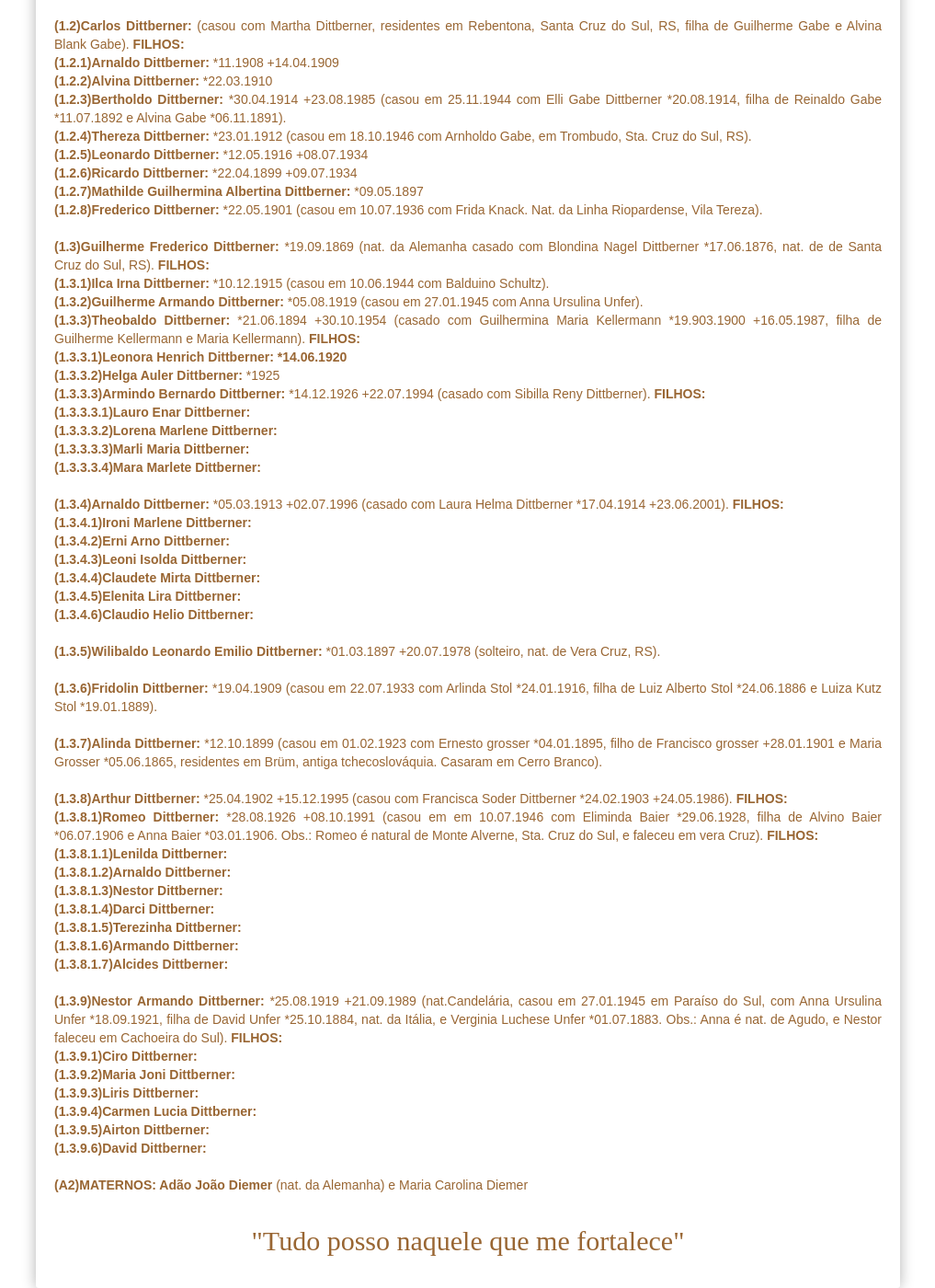
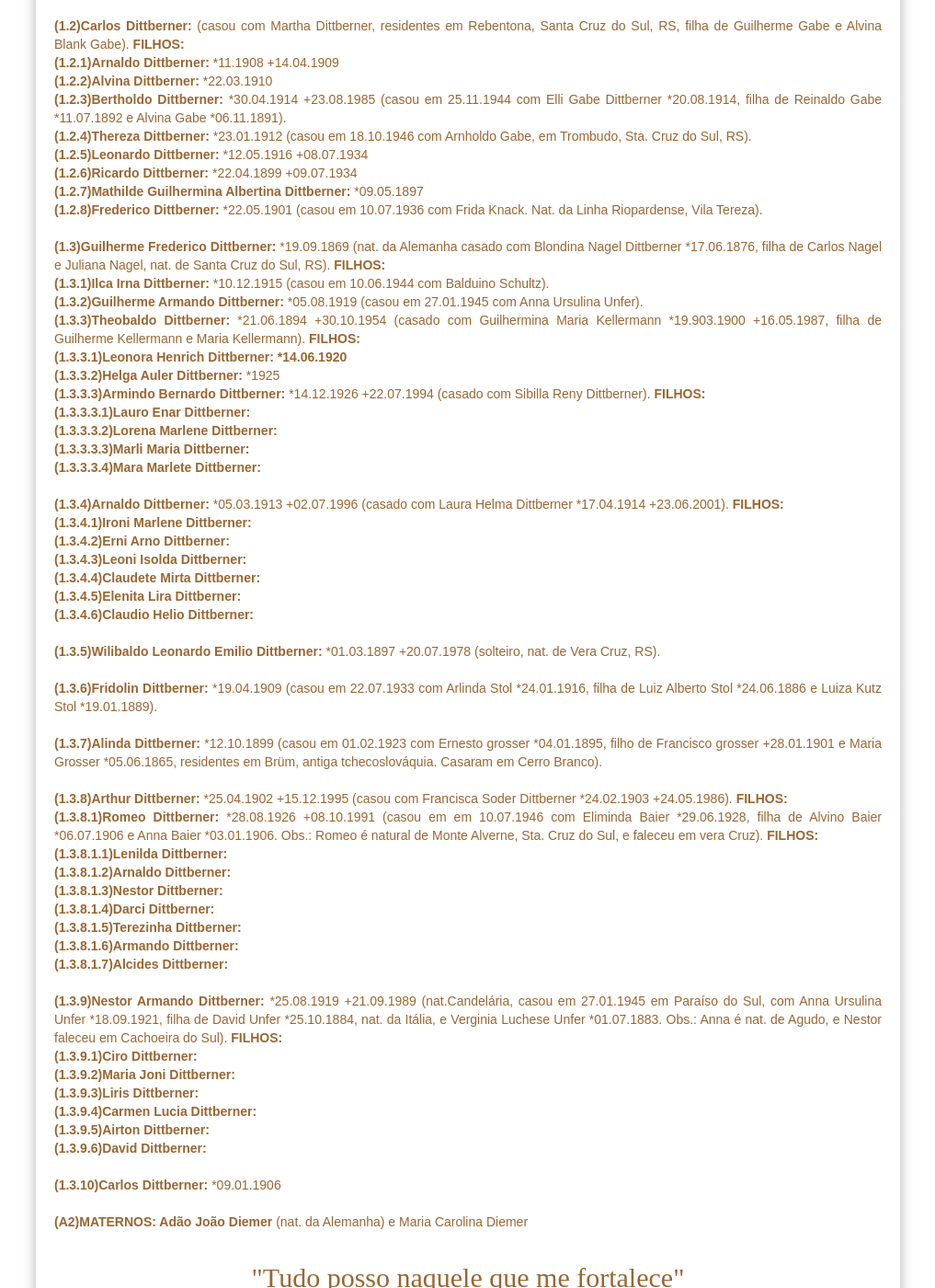
Before and after one commit to claudiovargas1955/claudiovargas1955.github.io, a Jekyll site: the page built from _pages/familia-dittberner.html, in a window 1280 px wide and 1400 px high, scrolled down 915 px. Shown: the whole window at 92% size, without its empty margins (131-1148 px from the left). Built offline with Jekyll 4.4.1, drawn with Linux system fonts in a browser that asks for light colours; some web fonts are replaced.

Commit message:
Update familia-dittberner.html

```diff
--- a/_pages/familia-dittberner.html
+++ b/_pages/familia-dittberner.html
@@ -135,8 +135,8 @@ Alvina Blank Gabe). <b>FILHOS: </b><br>
       <b>(1.2.8)Frederico Dittberner: </b>*22.05.1901 (casou em 10.07.1936 com Frida Knack. Nat. da Linha Riopardense, Vila Tereza).
       <br><br>
 
-<b>(1.3)Guilherme Frederico Dittberner: </b>*19.09.1869 (nat. da Alemanha casado com Blondina Nagel Dittberner *17.06.1876, nat. de
-de Santa Cruz do Sul, RS). <b>FILHOS: </b><br>
+<b>(1.3)Guilherme Frederico Dittberner: </b>*19.09.1869 (nat. da Alemanha casado com Blondina Nagel Dittberner *17.06.1876, filha de
+Carlos Nagel e Juliana Nagel, nat. de Santa Cruz do Sul, RS). <b>FILHOS: </b><br>
       <b>(1.3.1)Ilca Irna Dittberner: </b>*10.12.1915 (casou em 10.06.1944 com Balduino Schultz).<br>
       <b>(1.3.2)Guilherme Armando Dittberner: </b>*05.08.1919 (casou em 27.01.1945 com Anna Ursulina Unfer).<br>
       <b>(1.3.3)Theobaldo Dittberner: </b>*21.06.1894 +30.10.1954 (casado com Guilhermina Maria Kellermann *19.903.1900 +16.05.1987,
@@ -190,6 +190,8 @@ de Santa Cruz do Sul, RS). <b>FILHOS: </b><br>
                  <b>(1.3.9.5)Airton Dittberner:</b><br>
                  <b>(1.3.9.6)David Dittberner: </b><br><br>
 
+       <b>(1.3.10)Carlos Dittberner: </b>*09.01.1906 <br><br>
+
 
  <b>(A2)MATERNOS: Adão João Diemer  </b>(nat. da Alemanha) e Maria Carolina Diemer<br><br>
 
```
